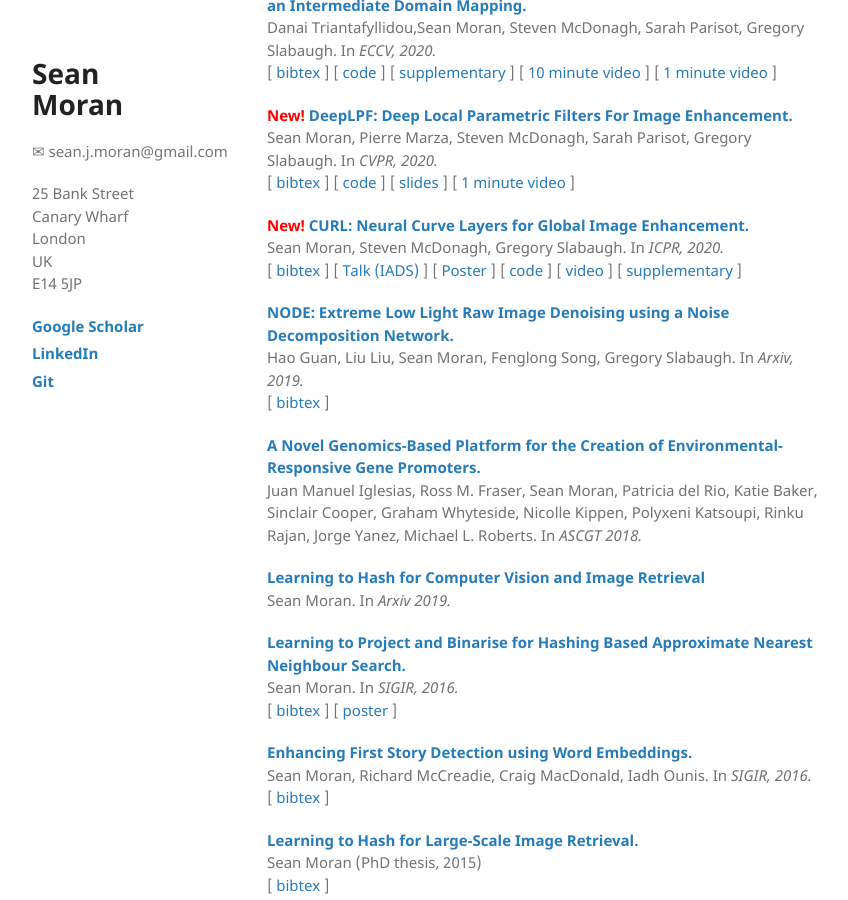
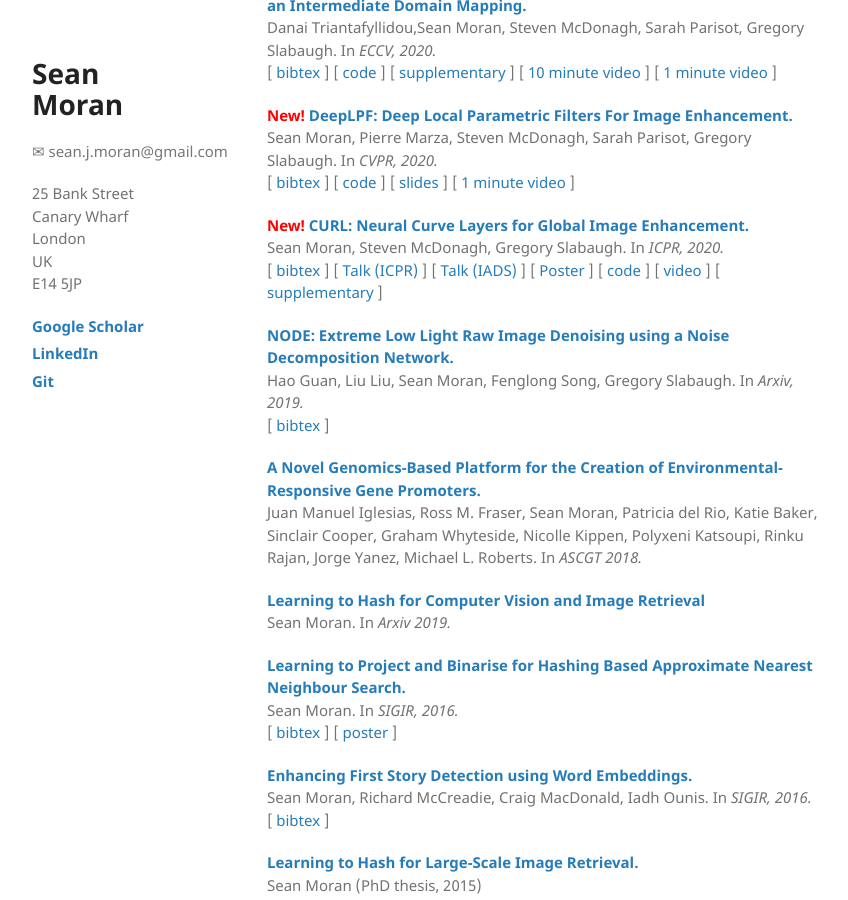
Before and after one commit to sjmoran/sjmoran.github.io, a Jekyll site: the page built from index.html, in a window 1280 px wide and 900 px high, scrolled down 758 px. Shown: the whole window, without its empty margins (26-874 px from the left). Built offline with Jekyll 4.4.1, drawn with Linux system fonts in a browser that asks for light colours.

Commit message:
Update index.html

```diff
--- a/index.html
+++ b/index.html
@@ -36,7 +36,7 @@ Sean Moran, Pierre Marza, Steven McDonagh, Sarah Parisot, Gregory Slabaugh. In <
 
 <p><strong><span style='color:red'>New! </span><a target="_blank" href="https://arxiv.org/abs/1911.13175">CURL: Neural Curve Layers for Global Image Enhancement.</a></strong><br />
 Sean Moran, Steven McDonagh, Gregory Slabaugh. In <em>ICPR, 2020.</em><br />
-[ <a target="_blank" href="./bib/curl.bib">bibtex</a> ] [ <a target="_blank" href="./pdfs/IADSNov2020_CURL.pdf">Talk (IADS)</a> ] [ <a target="_blank" href="./pdfs/CURL_ICPR_POSTER.pdf">Poster</a> ] [ <a href="https://github.com/sjmoran/neural_curve_layers">code</a> ] [ <a href="https://youtu.be/66FnRfDR_Oo">video</a> ] [ <a target="_blank" href="./pdfs/CURL_arxiv_supplementary.pdf">supplementary</a> ]</p>
+[ <a target="_blank" href="./bib/curl.bib">bibtex</a> ] [ <a target="_blank" href="./pdfs/ICPR2020_CURL.pdf">Talk (ICPR)</a> ] [ <a target="_blank" href="./pdfs/IADSNov2020_CURL.pdf">Talk (IADS)</a> ] [ <a target="_blank" href="./pdfs/CURL_ICPR_POSTER.pdf">Poster</a> ] [ <a href="https://github.com/sjmoran/neural_curve_layers">code</a> ] [ <a href="https://youtu.be/66FnRfDR_Oo">video</a> ] [ <a target="_blank" href="./pdfs/CURL_arxiv_supplementary.pdf">supplementary</a> ]</p>
 
 <p><strong><a target="_blank" href="https://arxiv.org/abs/1909.05249">NODE: Extreme Low Light Raw Image Denoising using a Noise Decomposition Network.</a></strong><br />
 Hao Guan, Liu Liu, Sean Moran, Fenglong Song, Gregory Slabaugh. In <em>Arxiv, 2019.</em><br />
```
